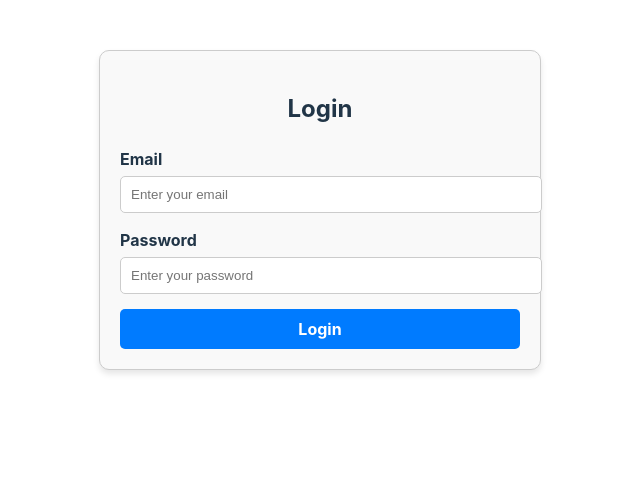
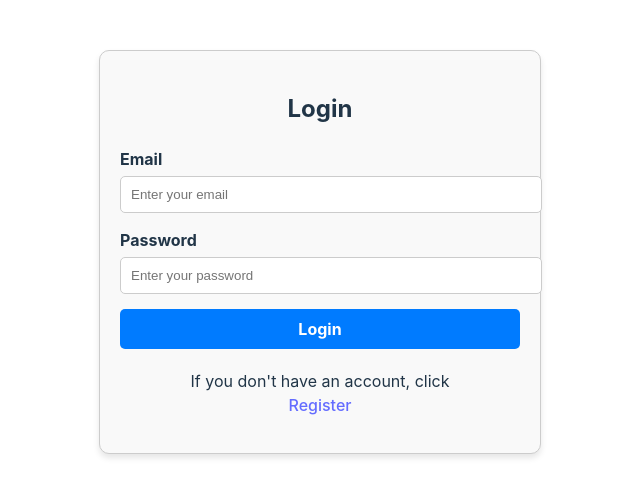
Before and after one commit to A00487533/GameOn, a React (Vite) app in the folder gameonv2.client/: page / in a window 1280 px wide. Shown: the top 496 px of the page, without its empty margins (320-960 px from the left). Built offline with nearby package versions, Linux system fonts and the light colour scheme.

Commit message:
Navigation redirects and register button css

```diff
--- a/gameonv2.client/src/pages/LoginPage.jsx
+++ b/gameonv2.client/src/pages/LoginPage.jsx
@@ -2,6 +2,7 @@ import React, { useState } from "react";
 import { useNavigate } from "react-router-dom";
 import Cookies from "js-cookie"; // Import js-cookie library
 import "../styles/LoginPage.css";
+
 
 const LoginPage = () => {
     const [email, setEmail] = useState("");
@@ -12,6 +13,7 @@ const LoginPage = () => {
     const handleLogin = async (e) => {
         e.preventDefault();
         setError(""); // Clear previous errors
+
 
         try {
             const response = await fetch("https://localhost:7052/api/User/login", {
@@ -36,6 +38,9 @@ const LoginPage = () => {
         } catch (error) {
             setError("An error occurred while logging in. Please try again later.");
         }
+    };
+    const handleRegister = () => {
+        navigate("/register");
     };
 
     return (
@@ -67,6 +72,13 @@ const LoginPage = () => {
                     Login
                 </button>
             </form>
+            <div className="register-section">
+                <p>If you don't have an account, click <br></br>
+                <a className="register-button2" onClick={handleRegister}>
+                    Register
+                </a>
+                </p>
+            </div>
         </div>
     );
 };
--- a/gameonv2.client/src/pages/RegisterPage.jsx
+++ b/gameonv2.client/src/pages/RegisterPage.jsx
@@ -54,8 +54,8 @@ const RegisterPage = () => {
                 setPassword("");
                 setConfirmPassword("");
 
-                // Redirect to home or login page
-                navigate("/home");
+                // Redirect to Subscription page
+                navigate("/subscription");
             } else {
                 const errorData = await response.json();
                 setError(errorData.message || "Registration failed. Please try again.");
--- a/gameonv2.client/src/pages/SubscriptionPage.jsx
+++ b/gameonv2.client/src/pages/SubscriptionPage.jsx
@@ -1,8 +1,10 @@
+import { useNavigate } from "react-router-dom";
 import React, { useState } from "react";
 import "../styles/SubscriptionPage.css";
 
 const SubscriptionPage = ({ history }) => {
     const [selectedPlan, setSelectedPlan] = useState("");
+    const navigate = useNavigate();
 
     const handleSelectPlan = (plan) => {
         setSelectedPlan(plan);
@@ -14,7 +16,7 @@ const SubscriptionPage = ({ history }) => {
             return;
         }
         // Redirect to Payment Page
-        history.push("/payment", { plan: selectedPlan });
+        navigate("/payment");
     };
 
     return (
--- a/gameonv2.client/src/styles/LoginPage.css
+++ b/gameonv2.client/src/styles/LoginPage.css
@@ -51,3 +51,16 @@
     .login-button:hover {
         background-color: #0056b3;
     }
+
+.register-section {
+    margin-top: 20px;
+    text-align: center;
+}
+
+.register-button2 {
+    cursor: pointer;
+}
+
+.register-button:hover {
+   background-color: #0056b3;
+  }
```
Also changed, not shown: 1 other file (tests, documents, lock files or other folders).
